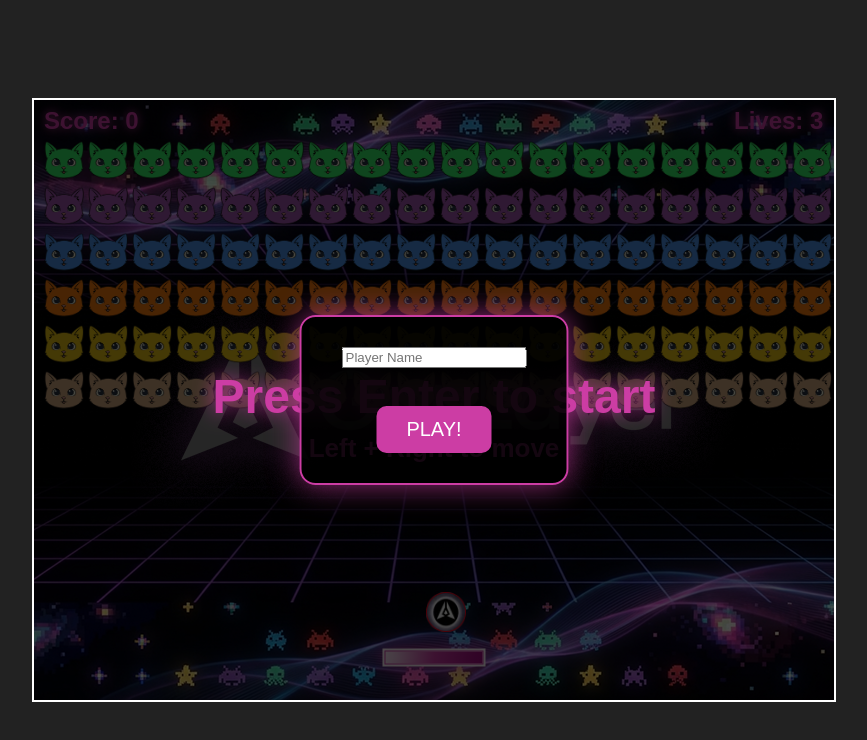
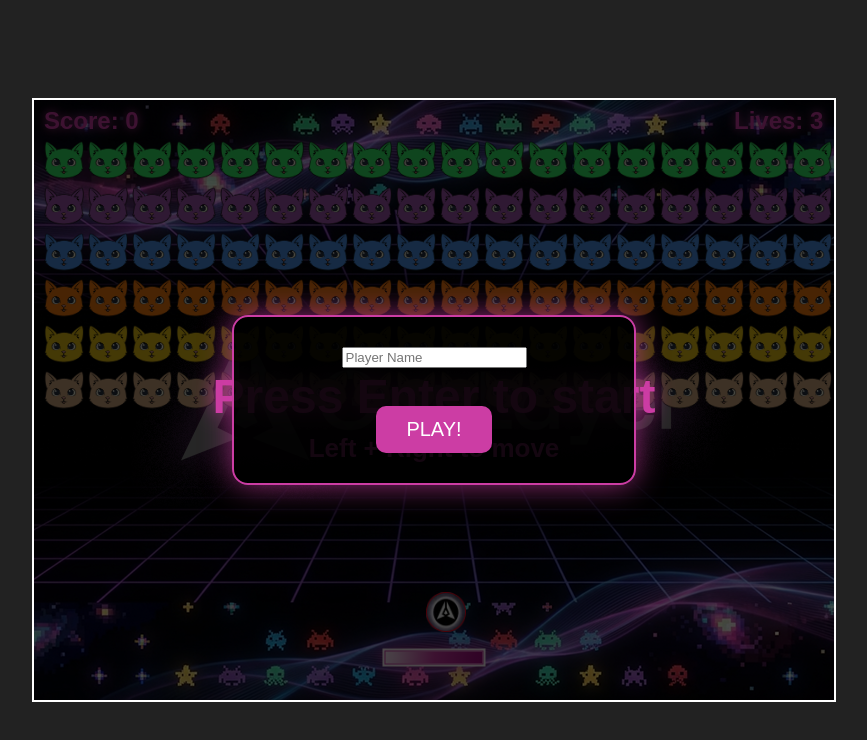
Before and after one commit to Svintu5/arkanoid-game, a plain HTML site: page index.html in a window 1280 px wide. Shown: the whole page, without its empty margins (206-1073 px from the left). Drawn offline with Linux system fonts and the light colour scheme; a web font is replaced by a local one.

Commit message:
Update index.html

```diff
--- a/index.html
+++ b/index.html
@@ -23,6 +23,7 @@
             background: #000;
         }
         #nameInput {
+        min-width: 320px;
     position: fixed;
     top: 50%;
     left: 50%;
```
